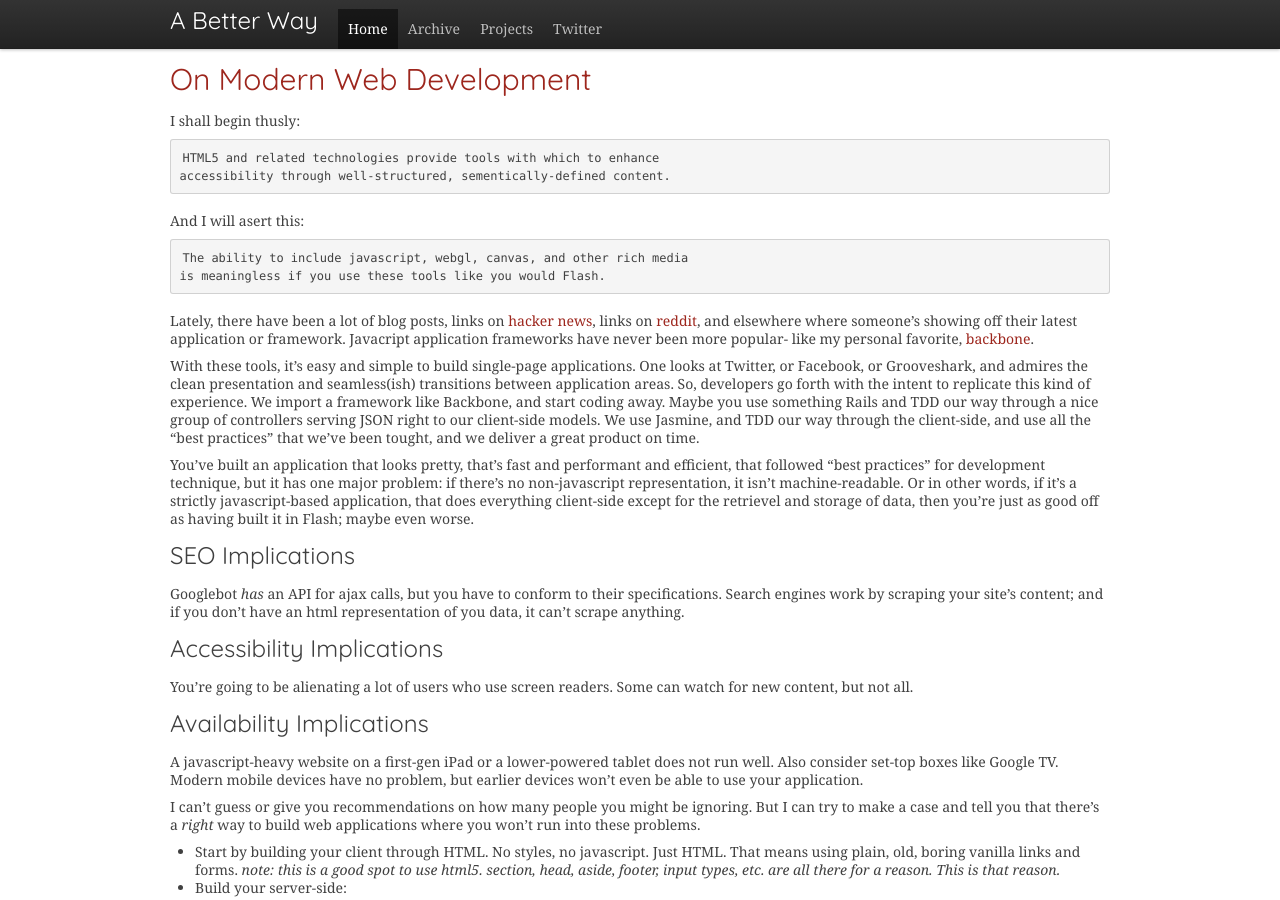
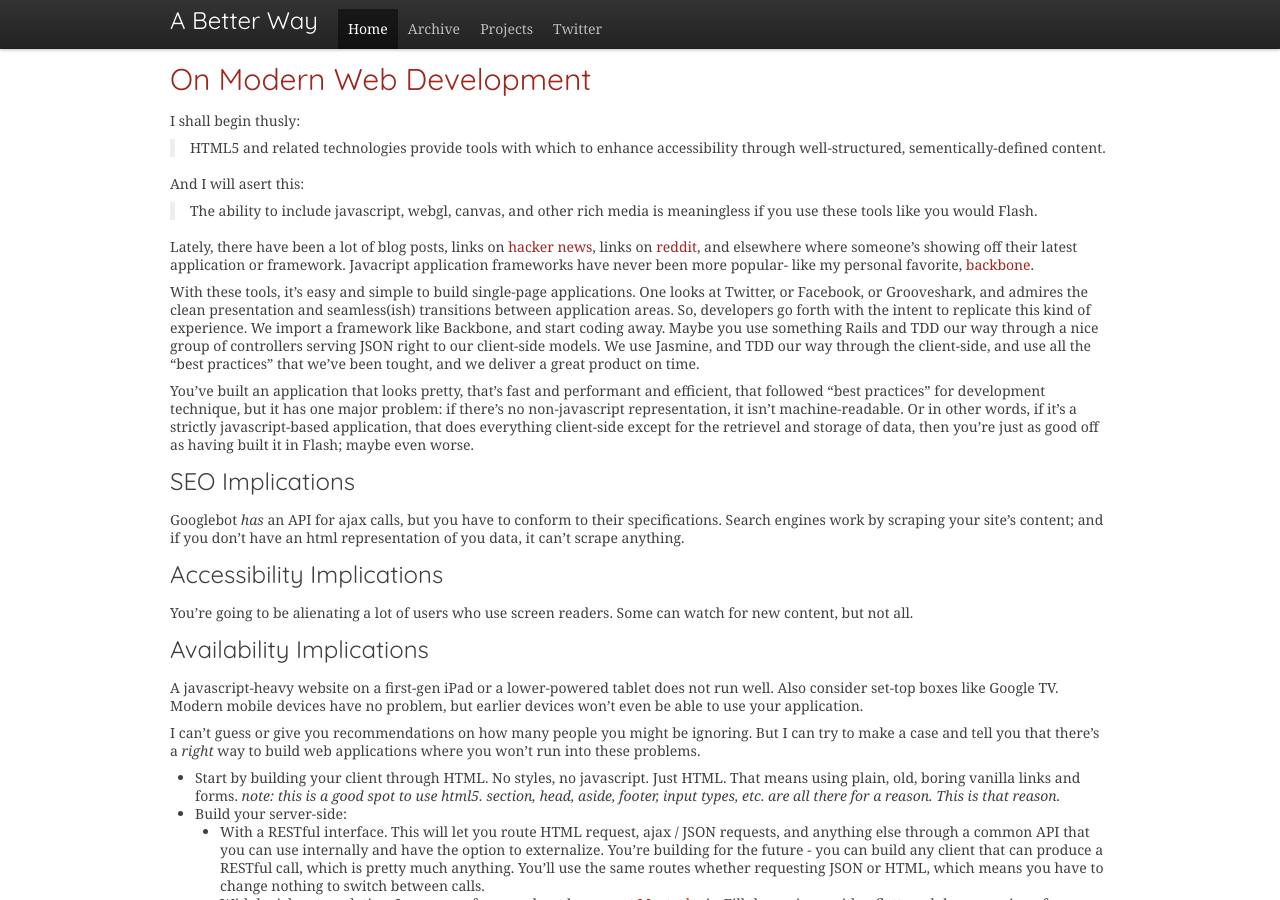
Before and after one commit to ajacksified/ajacksified.github.com, a Jekyll site: the page built from _posts/2011-11-15-on-modern-web-development.markdown, in a window 1280 px wide and 900 px high. Built offline with Jekyll 4.4.1, drawn with Linux system fonts in a browser that asks for light colours; nearby versions of some CDN libraries; some web fonts are replaced; Markdown is read by kramdown in place of the engine named in the settings; comment, search, counter and statistics services are not loaded.

Commit message:
how2blockquote

```diff
--- a/_posts/2011-11-15-on-modern-web-development.markdown
+++ b/_posts/2011-11-15-on-modern-web-development.markdown
@@ -9,13 +9,13 @@ categories:
 
 I shall begin thusly:
 
-    HTML5 and related technologies provide tools with which to enhance
-    accessibility through well-structured, sementically-defined content.
+> HTML5 and related technologies provide tools with which to enhance
+> accessibility through well-structured, sementically-defined content.
 
 And I will asert this:
 
-    The ability to include javascript, webgl, canvas, and other rich media
-    is meaningless if you use these tools like you would Flash.
+> The ability to include javascript, webgl, canvas, and other rich media
+> is meaningless if you use these tools like you would Flash.
 
 Lately, there have been a lot of blog posts, links on [hacker news](http://news.ycombinator.com),
 links on [reddit](http://www.reddit.com), and elsewhere where someone's showing off their latest application or framework. Javacript application
```
